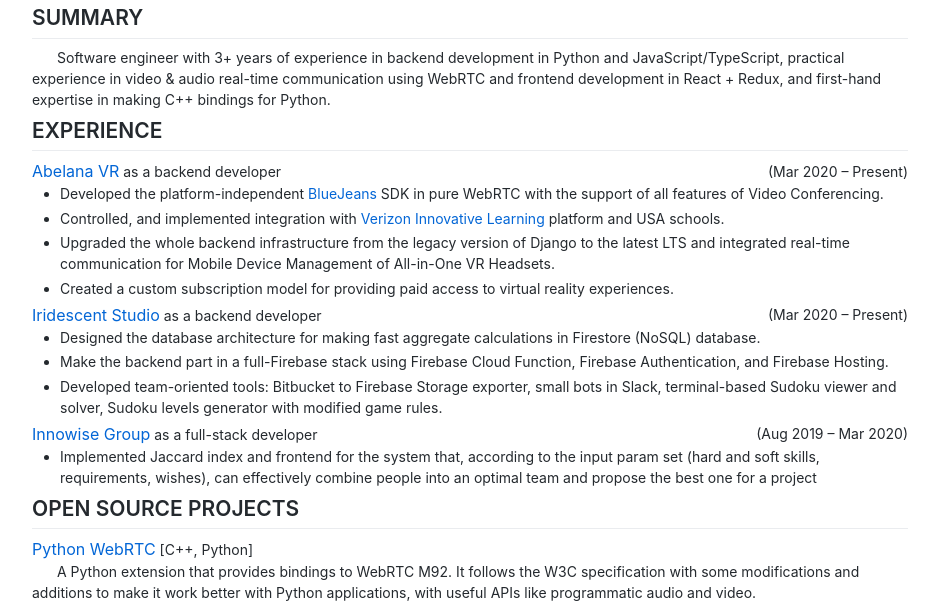
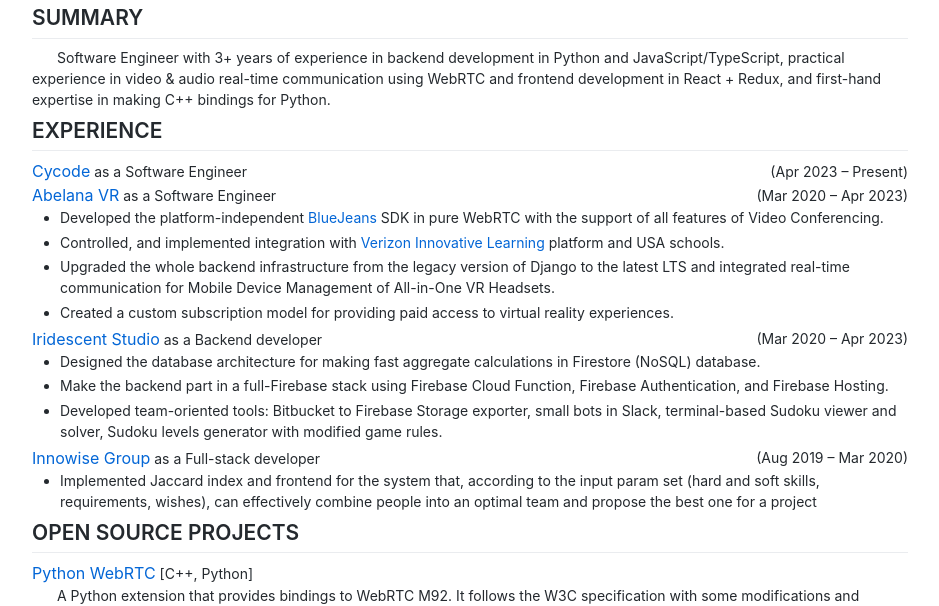
Before and after one commit to MarshalX/cv, a plain HTML site: page index.html in a window 1280 px wide. Shown: the part 132-738 px from the top of the page, without its empty margins (170-1109 px from the left). Drawn offline with Linux system fonts and the light colour scheme.

Commit message:
Deploying to gh-pages from @ MarshalX/cv@70bd67bdc8d28cb61112467d0e2a1514680eba52 🚀

```diff
--- a/index.html
+++ b/index.html
@@ -162,7 +162,7 @@
 
 <h2 class="my-2">SUMMARY</h2>
 
-<p class="indent mb-1">Software engineer with 3+ years of experience in backend development in Python and
+<p class="indent mb-1">Software Engineer with 3+ years of experience in backend development in Python and
     JavaScript/TypeScript, practical experience in video &amp; audio real-time communication using WebRTC and frontend
     development in React + Redux, and first-hand expertise in making C++ bindings for Python.</p>
 <!--Vocational education has taken after high education level.-->
@@ -171,10 +171,18 @@
 
 <div class="row d-flex justify-content-between align-items-center">
     <div class="col col-auto text-start">
+        <a class="fs-6" href="https://cycode.com/">Cycode</a>
+        <span>as a Software Engineer</span>
+    </div>
+    <div class="col col-auto text-end">(Apr 2023 – Present)</div>
+</div>
+
+<div class="row d-flex justify-content-between align-items-center">
+    <div class="col col-auto text-start">
         <a class="fs-6" href="https://abelanavr.com/">Abelana VR</a>
-        <span>as a backend developer</span>
+        <span>as a Software Engineer</span>
     </div>
-    <div class="col col-auto text-end">(Mar 2020 – Present)</div>
+    <div class="col col-auto text-end">(Mar 2020 – Apr 2023)</div>
 </div>
 
 <ul class="mb-1">
@@ -193,9 +201,9 @@
 <div class="row d-flex justify-content-between align-items-center">
     <div class="col col-auto text-start">
         <a class="fs-6" href="https://www.iridescent.studio/">Iridescent Studio</a>
-        <span>as a backend developer</span>
+        <span>as a Backend developer</span>
     </div>
-    <div class="col col-auto text-end">(Mar 2020 – Present)</div>
+    <div class="col col-auto text-end">(Mar 2020 – Apr 2023)</div>
 </div>
 
 <ul class="mb-1">
@@ -211,7 +219,7 @@
 <div class="row d-flex justify-content-between align-items-center">
     <div class="col col-auto text-start">
         <a class="fs-6" href="https://innowise-group.com/">Innowise Group</a>
-        <span>as a full-stack developer</span>
+        <span>as a Full-stack developer</span>
     </div>
     <div class="col col-auto text-end">(Aug 2019 – Mar 2020)</div>
 </div>
```
